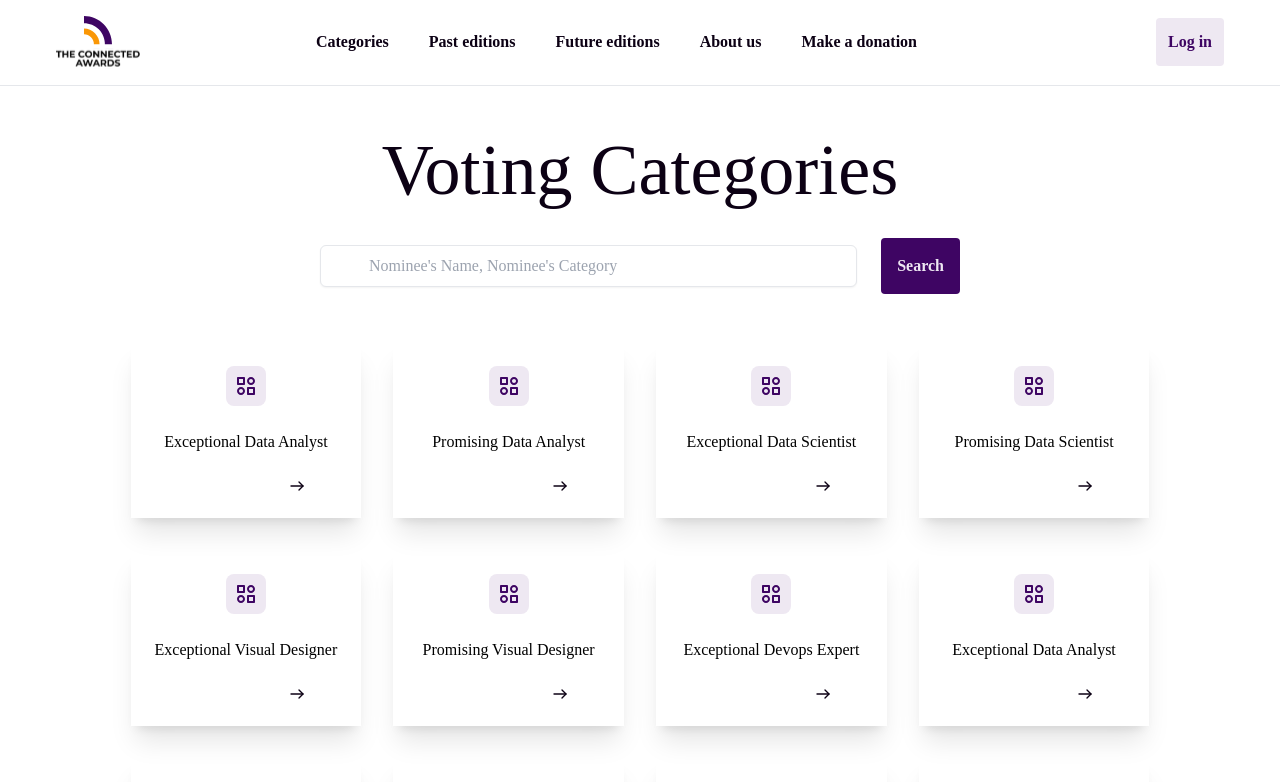
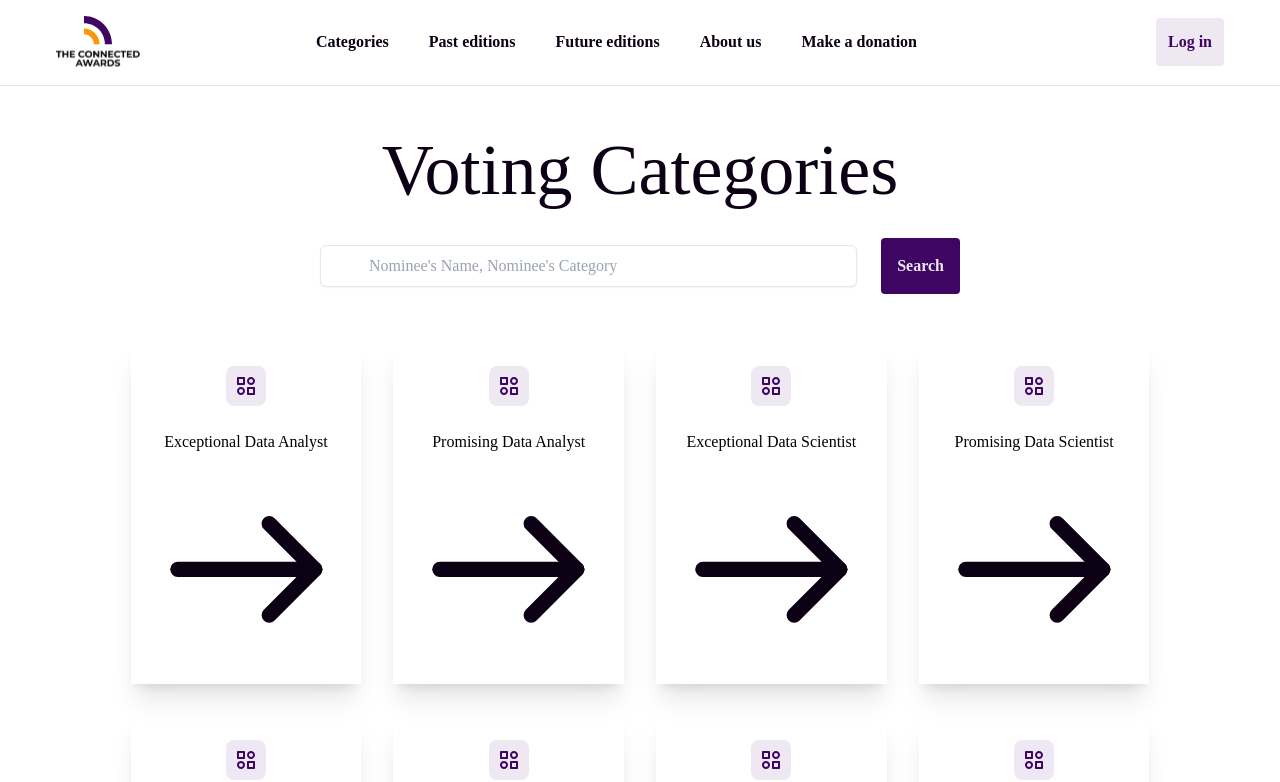
Before and after one commit to parthoshaon/frontendtest-deploy, a Next.js app: page /voting in a window 1280 px wide. Shown: the top 782 px of the page. Built offline with nearby package versions, Linux system fonts and the light colour scheme.

Commit message:
added type to import

```diff
--- a/components/icons/Arrow.tsx
+++ b/components/icons/Arrow.tsx
@@ -1,8 +1,8 @@
 import React, { FC } from 'react'
-import { IconProps } from "../../typescript"
+import type { IconProps } from "../../typescript"
 const Arrow:FC<IconProps> = (props) => {
   return (
-      <svg {...props} className="w-4 h-4 float-right ml-auto mr-8 group-hover:mr-4 transition-all duration-500 ease-in cursor-pointer" viewBox="0 0 24 24" fill="none" xmlns="http://www.w3.org/2000/svg">
+      <svg {...props} viewBox="0 0 24 24" fill="none" xmlns="http://www.w3.org/2000/svg">
           <path d="M15 18L21 12L15 6" stroke="#0C0114" strokeWidth="2" strokeLinecap="round" strokeLinejoin="round" />
           <path d="M3 12H20" stroke="#0C0114" strokeWidth="2" strokeLinecap="round" strokeLinejoin="round" />
           <path d="M21 12H20" stroke="#0C0114" strokeWidth="2" strokeLinecap="round" strokeLinejoin="round" />
```
